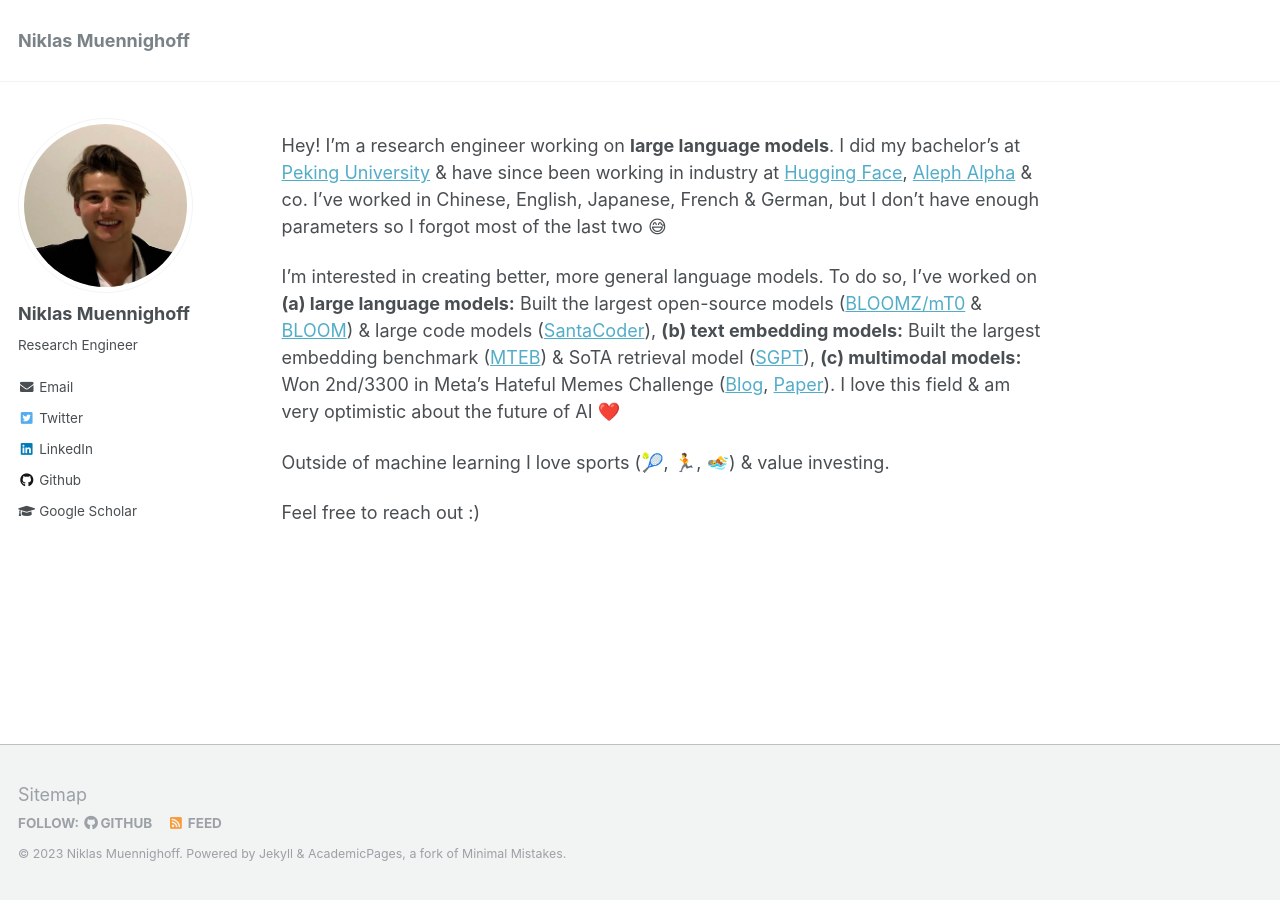
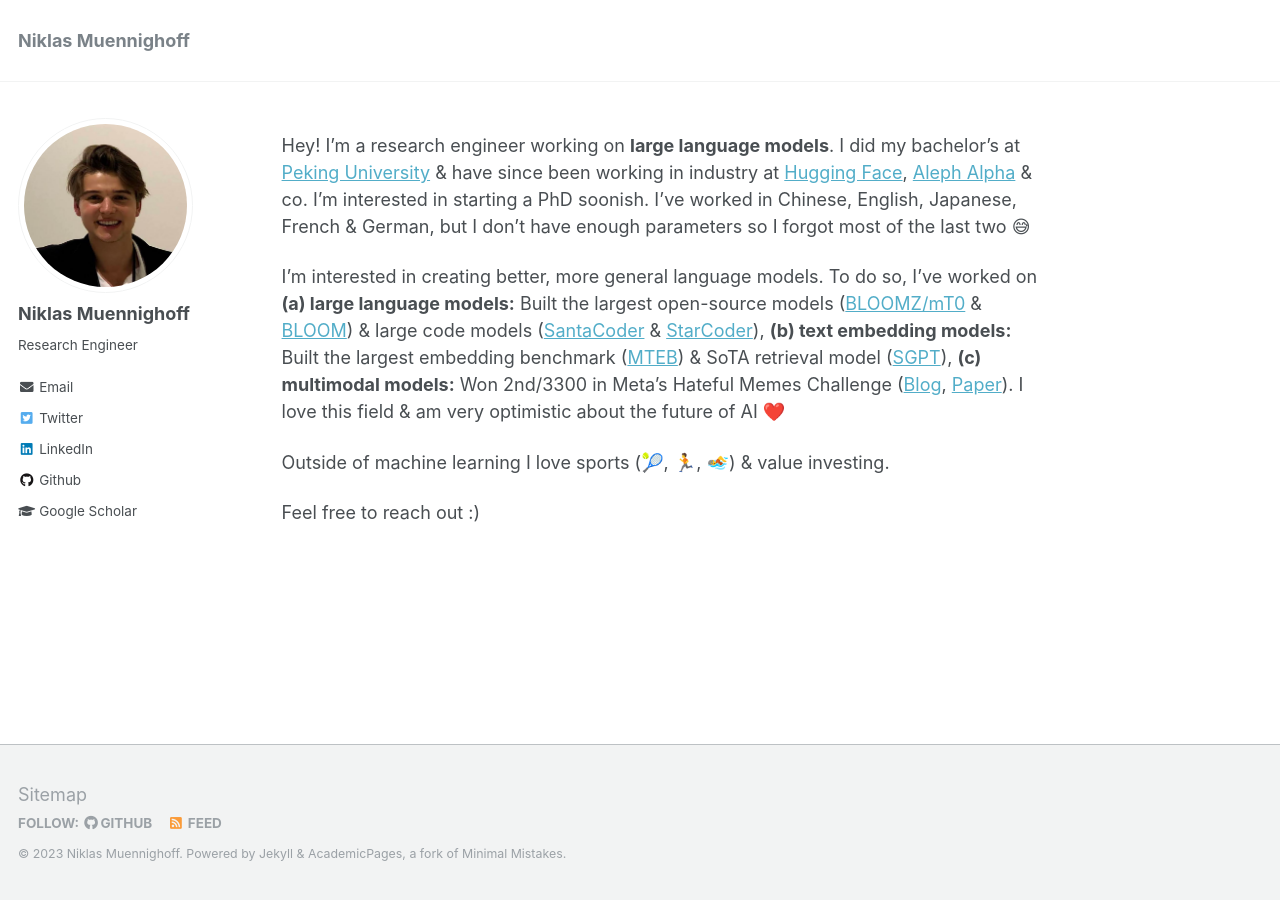
Before and after one commit to Muennighoff/Muennighoff.github.io, a Jekyll site: the page built from _pages/about.md, in a window 1280 px wide. Built offline with Jekyll 4.4.1, drawn with Linux system fonts in a browser that asks for light colours.

Commit message:
Update about.md

```diff
--- a/_pages/about.md
+++ b/_pages/about.md
@@ -9,9 +9,9 @@
   - /about.html
 ---
 
-Hey! I'm a research engineer working on **large language models**. I did my bachelor's at [Peking University](https://en.wikipedia.org/wiki/Peking_University) & have since been working in industry at [Hugging Face](https://huggingface.co/), [Aleph Alpha](https://www.aleph-alpha.com/) & co. I've worked in Chinese, English, Japanese, French & German, but I don't have enough parameters so I forgot most of the last two 😅
+Hey! I'm a research engineer working on **large language models**. I did my bachelor's at [Peking University](https://en.wikipedia.org/wiki/Peking_University) & have since been working in industry at [Hugging Face](https://huggingface.co/), [Aleph Alpha](https://www.aleph-alpha.com/) & co. I'm interested in starting a PhD soonish. I've worked in Chinese, English, Japanese, French & German, but I don't have enough parameters so I forgot most of the last two 😅
 
-I'm interested in creating better, more general language models. To do so, I've worked on **(a) large language models:** Built the largest open-source models ([BLOOMZ/mT0](https://arxiv.org/abs/2211.01786) & [BLOOM](https://arxiv.org/abs/2211.05100)) & large code models ([SantaCoder](https://arxiv.org/abs/2301.03988)), **(b) text embedding models:** Built the largest embedding benchmark ([MTEB](https://arxiv.org/abs/2210.07316)) & SoTA retrieval model ([SGPT](https://arxiv.org/abs/2202.08904)), **(c) multimodal models:** Won 2nd/3300 in Meta's Hateful Memes Challenge ([Blog](https://ai.facebook.com/blog/hateful-memes-challenge-winners/), [Paper](https://arxiv.org/abs/2012.07788)).
+I'm interested in creating better, more general language models. To do so, I've worked on **(a) large language models:** Built the largest open-source models ([BLOOMZ/mT0](https://arxiv.org/abs/2211.01786) & [BLOOM](https://arxiv.org/abs/2211.05100)) & large code models ([SantaCoder](https://arxiv.org/abs/2301.03988) & [StarCoder](https://drive.google.com/file/d/1cN-b9GnWtHzQRoE7M7gAEyivY0kl4BYs/view)), **(b) text embedding models:** Built the largest embedding benchmark ([MTEB](https://arxiv.org/abs/2210.07316)) & SoTA retrieval model ([SGPT](https://arxiv.org/abs/2202.08904)), **(c) multimodal models:** Won 2nd/3300 in Meta's Hateful Memes Challenge ([Blog](https://ai.facebook.com/blog/hateful-memes-challenge-winners/), [Paper](https://arxiv.org/abs/2012.07788)).
 I love this field & am very optimistic about the future of AI ❤️
 
 Outside of machine learning I love sports (🎾, 🏃, 🏊) & value investing.
```
